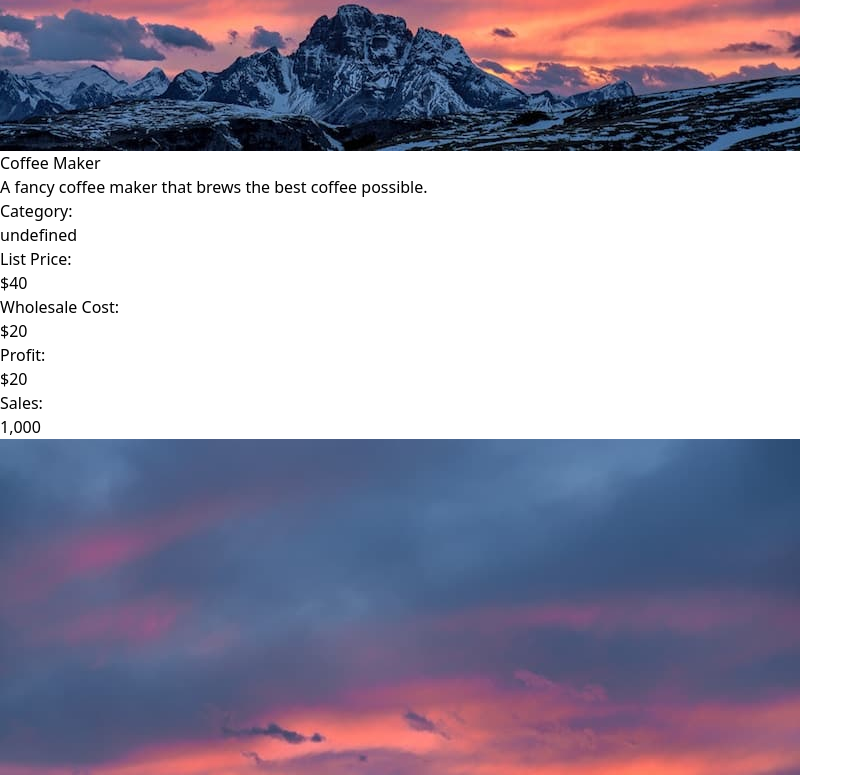
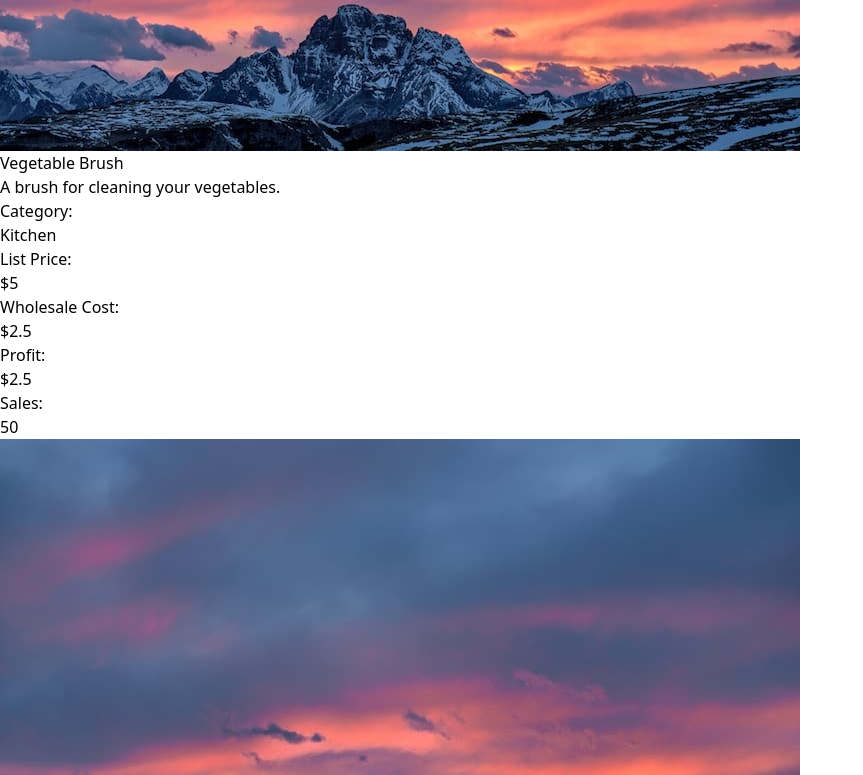
Before and after one commit to cwbieganek/sales-dashboard, a SvelteKit app: page /products in a window 1280 px wide. Shown: the part 2463-3238 px from the top of the page, without its empty margins (0-863 px from the left). Built offline with nearby package versions, Linux system fonts and the light colour scheme.

Commit message:
Use zod to parse the imported JSON products. Render the imported products in an each loop.

```diff
--- a/src/routes/products/+page.svelte
+++ b/src/routes/products/+page.svelte
@@ -1,16 +1,11 @@
 <script lang="ts">
-	import { ProductCategory, type Product } from '../../components/Product';
+	import { z } from 'zod';
+	import type { Product } from '../../components/Product';
+	import { productsSchema } from './productsSchema';
 	import ProductCard from '../../components/ProductCard.svelte';
+	import rawProducts from './products.json';
 
-	const exampleProduct: Product = {
-		name: 'Coffee Maker',
-		description: 'A fancy coffee maker that brews the best coffee possible.',
-		listPrice: 40.0,
-		wholesaleCost: 20.0,
-		sales: 1000,
-		category: ProductCategory.Kitchen,
-		thumbnail: '/img/card-top.jpg',
-	};
+	const products = productsSchema.parse(rawProducts) as Product[];
 </script>
 
 <h1 class="text-xl text-center font-semibold border-b border-gray-400 p-4 mt-4 mb-4">Products</h1>
@@ -44,11 +39,7 @@
 	</div>
 </div>
 <div class="grid grid-cols-4 gap-4 p-4">
-	<ProductCard product={exampleProduct} />
-	<ProductCard product={exampleProduct} />
-	<ProductCard product={exampleProduct} />
-	<ProductCard product={exampleProduct} />
-	<ProductCard product={exampleProduct} />
-	<ProductCard product={exampleProduct} />
-	<ProductCard product={exampleProduct} />
+	{#each products as product}
+		<ProductCard {product} />
+	{/each}
 </div>
```
